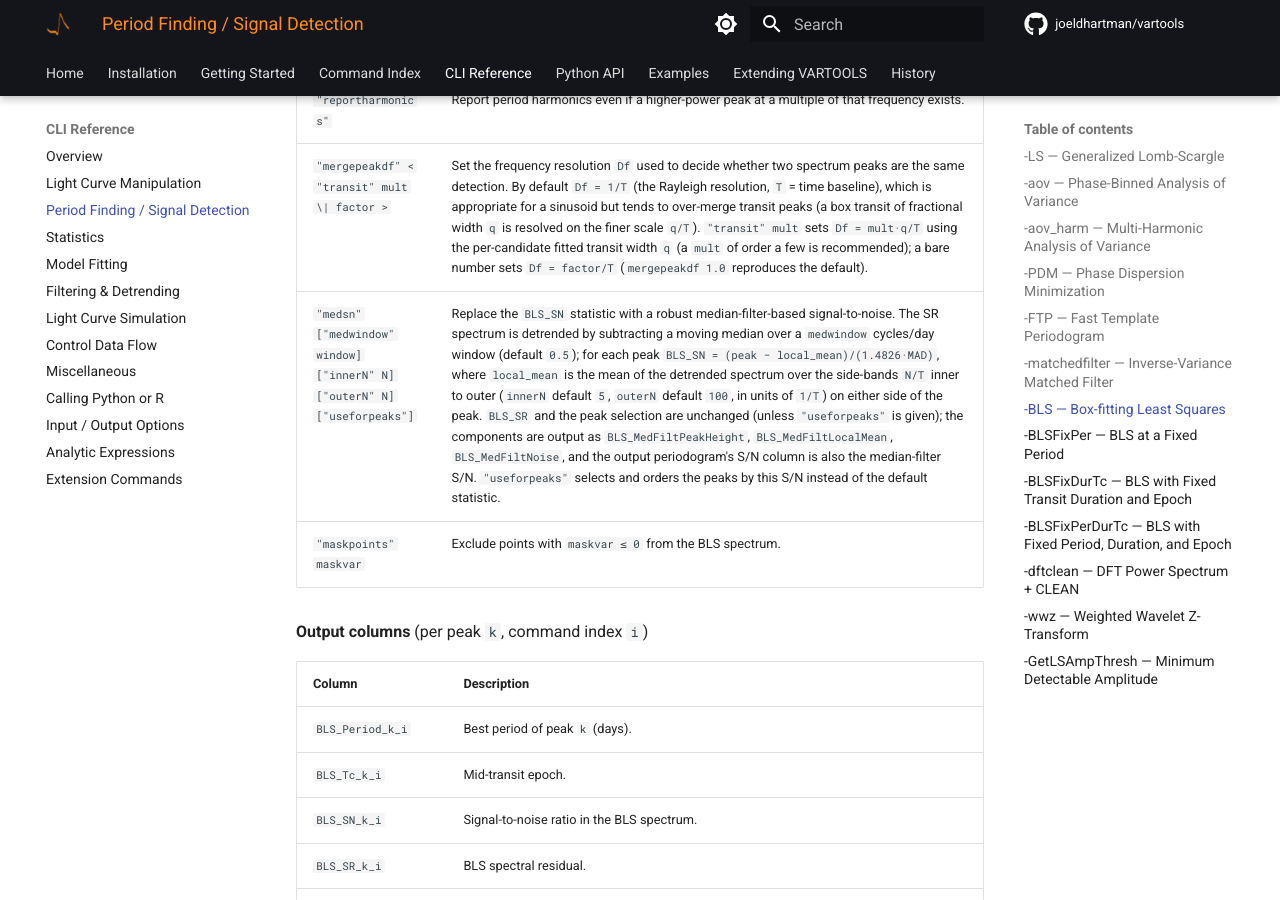
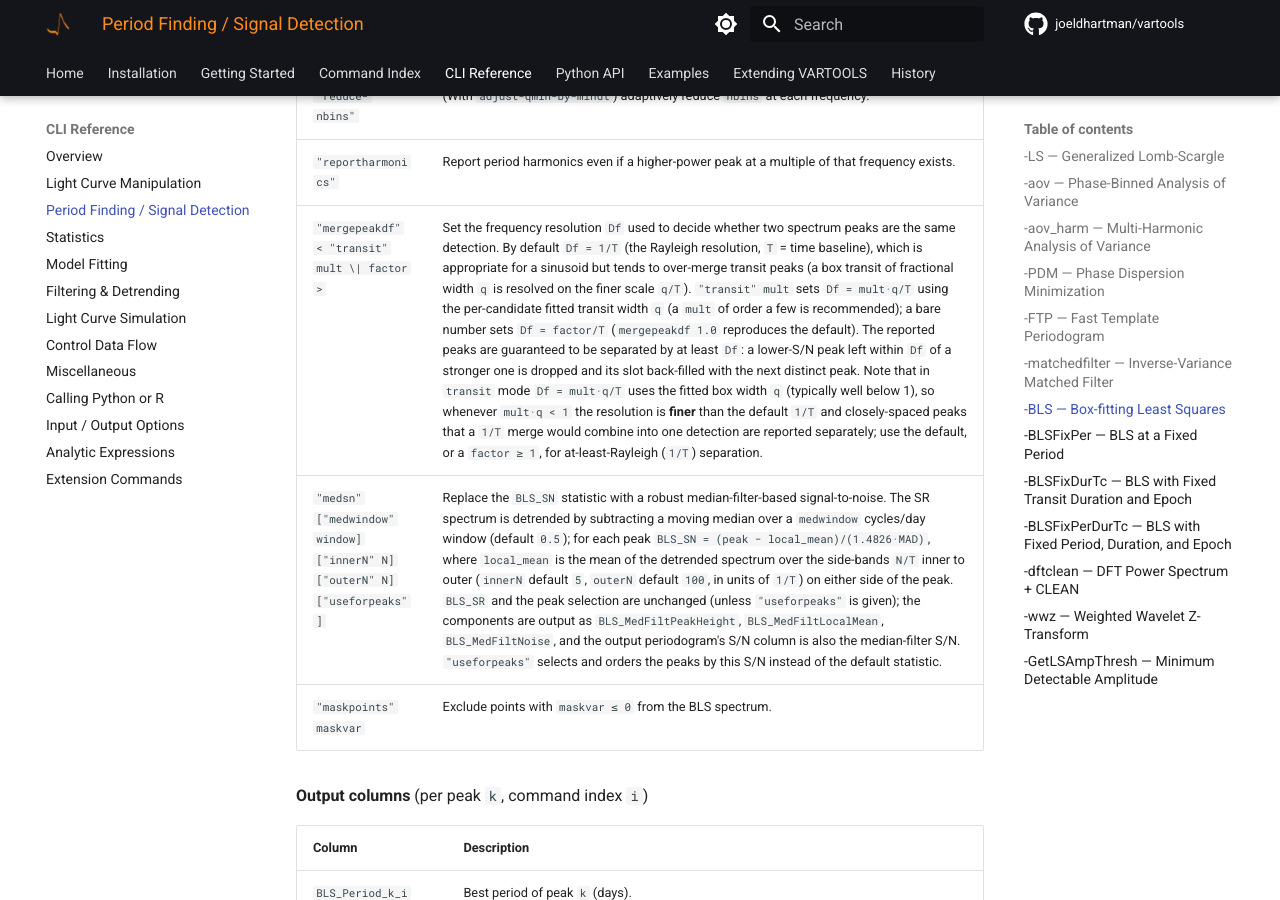
Before and after one commit to joeldhartman/vartools-site, an MkDocs documentation site: the page built from docs/cli/period-finding.md, in a window 1280 px wide and 900 px high, scrolled down 23059 px. Built offline with MkDocs 1.6.1 and Material for MkDocs 9.7.7, drawn with Linux system fonts in a browser that asks for light colours; comment, search, counter and statistics services are not loaded; the version menu is left out.

Commit message:
docs: mergepeakdf now guarantees peak separation; note transit finer-than-1/T
Document that -BLS/-BLSFixDurTc reported peaks are guaranteed separated by Df
(duplicates dropped and back-filled), and that mergepeakdf transit with
mult*q < 1 resolves finer than 1/T (so use default/factor>=1 for 1/T).

Co-Authored-By: Claude Opus 4.8 <noreply@anthropic.com>
Claude-Session: https://claude.ai/code/session_01Se27uKsH7gvHCQQZnLWS7U

```diff
--- a/docs/cli/period-finding.md
+++ b/docs/cli/period-finding.md
@@ -648,7 +648,7 @@ Three ways to specify the allowed range of transit durations:
 | `"adjust-qmin-by-mindt"` | Adaptively increase `qmin` at each frequency to `max(qmin, mindt·f)`. |
 | `"reduce-nbins"` | (With `adjust-qmin-by-mindt`) adaptively reduce `nbins` at each frequency. |
 | `"reportharmonics"` | Report period harmonics even if a higher-power peak at a multiple of that frequency exists. |
-| `"mergepeakdf" < "transit" mult \| factor >` | Set the frequency resolution `Df` used to decide whether two spectrum peaks are the same detection. By default `Df = 1/T` (the Rayleigh resolution, `T` = time baseline), which is appropriate for a sinusoid but tends to over-merge transit peaks (a box transit of fractional width `q` is resolved on the finer scale `q/T`). `"transit" mult` sets `Df = mult·q/T` using the per-candidate fitted transit width `q` (a `mult` of order a few is recommended); a bare number sets `Df = factor/T` (`mergepeakdf 1.0` reproduces the default). |
+| `"mergepeakdf" < "transit" mult \| factor >` | Set the frequency resolution `Df` used to decide whether two spectrum peaks are the same detection. By default `Df = 1/T` (the Rayleigh resolution, `T` = time baseline), which is appropriate for a sinusoid but tends to over-merge transit peaks (a box transit of fractional width `q` is resolved on the finer scale `q/T`). `"transit" mult` sets `Df = mult·q/T` using the per-candidate fitted transit width `q` (a `mult` of order a few is recommended); a bare number sets `Df = factor/T` (`mergepeakdf 1.0` reproduces the default). The reported peaks are guaranteed to be separated by at least `Df`: a lower-S/N peak left within `Df` of a stronger one is dropped and its slot back-filled with the next distinct peak. Note that in `transit` mode `Df = mult·q/T` uses the fitted box width `q` (typically well below 1), so whenever `mult·q < 1` the resolution is **finer** than the default `1/T` and closely-spaced peaks that a `1/T` merge would combine into one detection are reported separately; use the default, or a `factor ≥ 1`, for at-least-Rayleigh (`1/T`) separation. |
 | `"medsn" ["medwindow" window] ["innerN" N] ["outerN" N] ["useforpeaks"]` | Replace the `BLS_SN` statistic with a robust median-filter-based signal-to-noise. The SR spectrum is detrended by subtracting a moving median over a `medwindow` cycles/day window (default `0.5`); for each peak `BLS_SN = (peak − local_mean)/(1.4826·MAD)`, where `local_mean` is the mean of the detrended spectrum over the side-bands `N/T` inner to outer (`innerN` default `5`, `outerN` default `100`, in units of `1/T`) on either side of the peak. `BLS_SR` and the peak selection are unchanged (unless `"useforpeaks"` is given); the components are output as `BLS_MedFiltPeakHeight`, `BLS_MedFiltLocalMean`, `BLS_MedFiltNoise`, and the output periodogram's S/N column is also the median-filter S/N. `"useforpeaks"` selects and orders the peaks by this S/N instead of the default statistic. |
 | `"maskpoints" maskvar` | Exclude points with `maskvar ≤ 0` from the BLS spectrum. |
 
```
Also changed, not shown: docs/python/commands/period-finding.md (+1 -1 lines).
